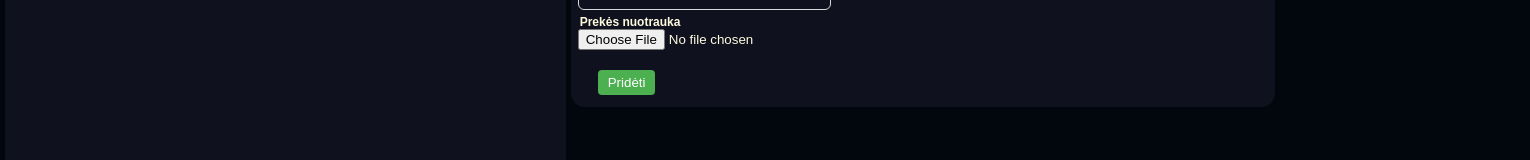
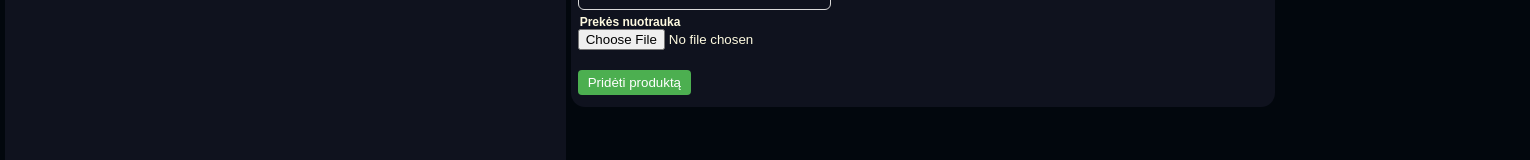
Before and after one commit to MJasevicius/easyStock, a React (Vite) app: page /inv in a window 1280 px wide. Shown: the part 289-449 px from the top of the page, 1530 px wide, since content can reach past the window. Built offline with nearby package versions, Linux system fonts and the light colour scheme; no server answers.

Commit message:
minor tweaks

```diff
--- a/src-tauri/tauri.conf.json
+++ b/src-tauri/tauri.conf.json
@@ -13,7 +13,7 @@
     "windows": [
       {
         "title": "easystock",
-        "minWidth": 1200,
+        "minWidth": 1230,
         "minHeight": 620
       }
     ],
--- a/src/assets/scss/components/header.scss
+++ b/src/assets/scss/components/header.scss
@@ -3,7 +3,7 @@
     justify-content: space-between;
     padding: 5px;
 
-    width: 1520px;
+    width: var(-screen-x);
 
     .header-container{
         display: flex;
--- a/src/assets/scss/components/new-product.scss
+++ b/src/assets/scss/components/new-product.scss
@@ -37,7 +37,7 @@
 
 .save-button{
     padding: 5px 10px;
-    margin: 20px;
+    margin-top: 20px;
     margin-bottom: 5px;
     background-color: #4caf50;
     color: white;
--- a/src/components/newProduct.jsx
+++ b/src/components/newProduct.jsx
@@ -237,7 +237,7 @@ const NewProduct = () => {
         </div>
       </div>
       <button type="button" onClick={submitProduct} className="save-button">
-        Pridėti
+        Pridėti produktą
       </button>
     </div>
   );
```
